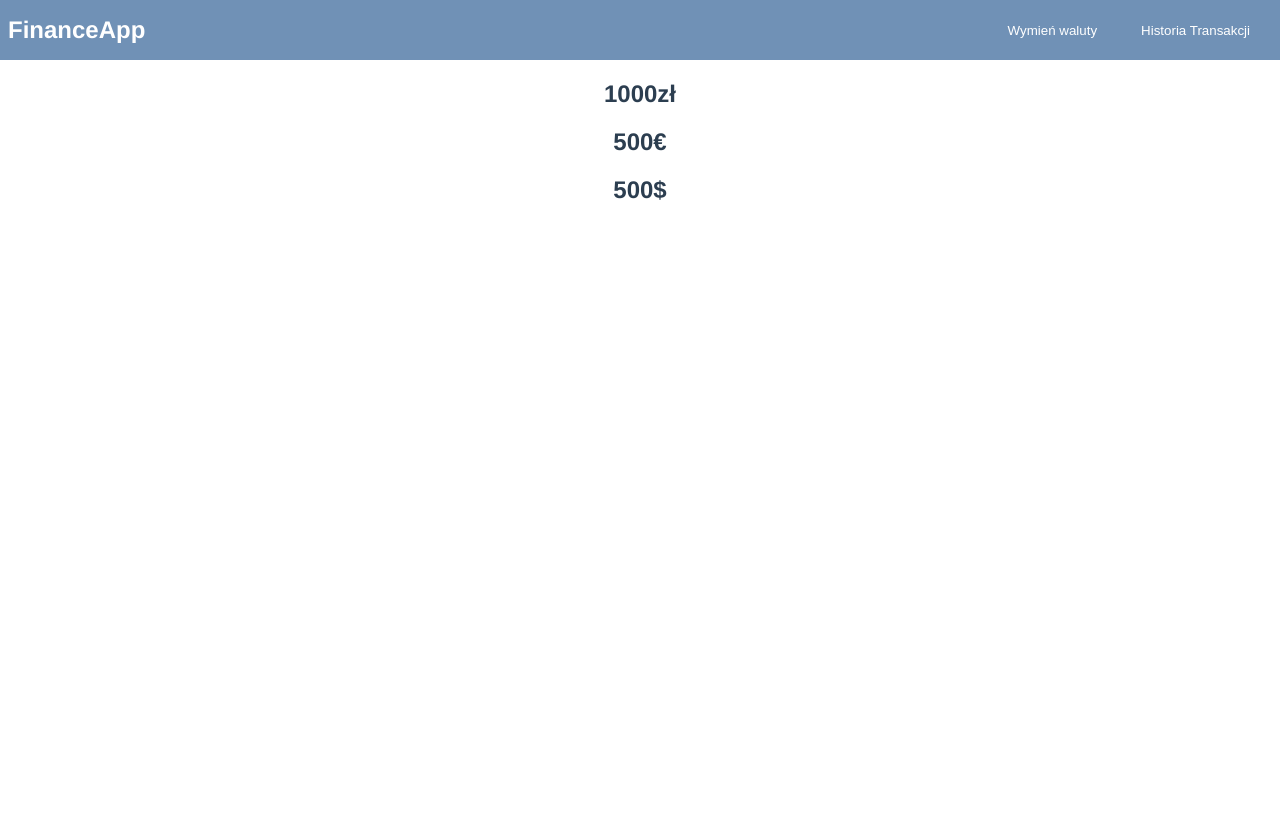
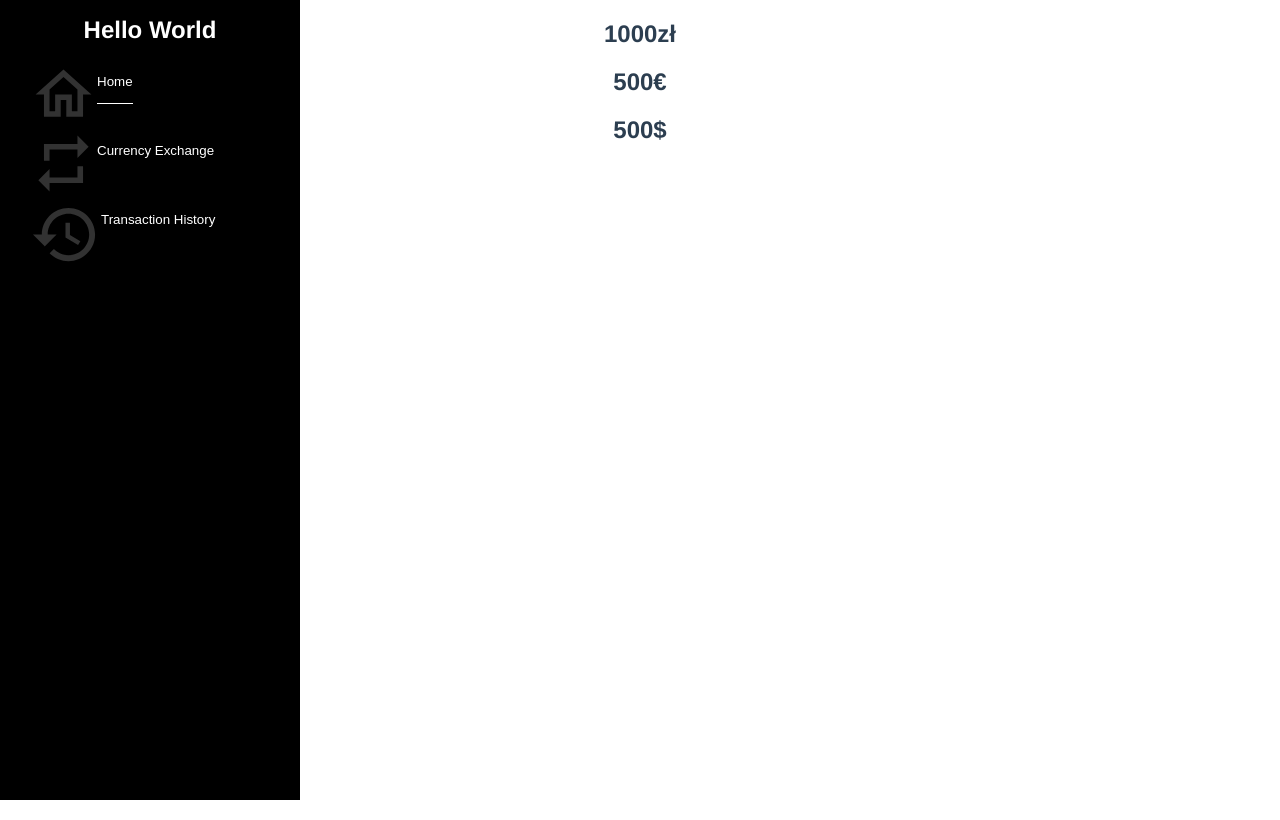
Before and after one commit to KarolChamski/Finance-App, a Vue app: page /home in a window 1280 px wide. Built offline with nearby package versions, Linux system fonts and the light colour scheme.

Commit message:
Changed Header to left side panel - on desktop

```diff
--- a/src/App.vue
+++ b/src/App.vue
@@ -18,6 +18,7 @@ components:{
 
 <style lang="scss">
 body{
+  top: 0;
   margin: 0;
   min-height: 100vh;
 }
@@ -39,7 +40,9 @@ a{
   color: rgb(255, 255, 255);
   text-decoration: none;
 }
-
+.active{
+  border-bottom: 1px solid #ffffff;
+}
 
 
 </style>
--- a/src/components/layout/HistoryItem.vue
+++ b/src/components/layout/HistoryItem.vue
@@ -23,8 +23,5 @@
 
 
 <style lang="scss" scoped>
-.item{
-    background-color: rgb(182, 165, 165);
-    margin: 1rem;
-}
+
 </style>
--- a/src/components/layout/MenuBar.vue
+++ b/src/components/layout/MenuBar.vue
@@ -3,17 +3,17 @@
     <button class="menu__item">
       <router-link to="/home"
         ><img class="menu__item-img" src="../../assets/UI/home.svg" alt="Powrót na stronę główną"
-      /></router-link>
+      /> <p class="menu__item-text">Home</p> </router-link>
     </button>
     <button class="menu__item">
       <router-link to="/exchange"
         ><img class="menu__item-img" src="../../assets/UI/repeat.svg" alt="Wymiana walut"
-      /></router-link>
+      /> <p class="menu__item-text">Exchange</p> </router-link>
     </button>
     <button class="menu__item">
       <router-link to="/history"
         ><img class="menu__item-img" src="../../assets/UI/history.svg" alt="Historia transakcji"
-      /></router-link>
+      /> <p class="menu__item-text">History</p> </router-link>
     </button>
   </div>
 </template>
@@ -34,6 +34,10 @@
       height: 34px;
       color: rgb(255, 255, 255);
     }
+    &-text{
+      margin: 0;
+      padding: 0;
+    }
   }
 }
 @media (min-width: 768px) {
--- a/src/components/layout/TheHeader.vue
+++ b/src/components/layout/TheHeader.vue
@@ -2,54 +2,85 @@
   <div class="header">
     <div class="wrapper">
       <div class="header__container">
-        <h1 class="header__title"><router-link to="/home">FinanceApp</router-link></h1>
+        <h1 class="header__title">Hello World</h1>
         <div class="header__menu">
-          <button class="header__menu-item"><router-link to="/exchange">Wymień waluty</router-link></button>
-          <button class="header__menu-item"><router-link to="/history">Historia Transakcji</router-link></button>
+          <button class="header__menu-item">
+              <img
+                class="header__menu-item-img"
+                src="../../assets/UI/home.svg"
+                alt="Powrót na stronę główną"
+              />
+            <router-link to="/home">
+              <p class="header__menu-item-text">Home</p>
+            </router-link>
+          </button>
+
+          <button class="header__menu-item">
+              <img
+                class="header__menu-item-img"
+                src="../../assets/UI/repeat.svg"
+                alt="Wymień waluty"
+              />
+            <router-link to="/exchange">
+              <p class="header__menu-item-text">Currency Exchange</p>
+            </router-link>
+          </button>
+
+          <button class="header__menu-item">
+              <img
+                class="header__menu-item-img"
+                src="../../assets/UI/history.svg"
+                alt="Historia Transakcji"
+              />
+            <router-link to="/history">
+              <p class="header__menu-item-text">Transaction History</p>
+            </router-link>
+          </button>
         </div>
       </div>
     </div>
   </div>
-
 </template>
-
 
 <style lang="scss" scoped>
 .header {
-    width: 100%;
-    position: sticky;
-    background-color: rgb(112, 145, 182);
+  display: none;
+  position: fixed;
+  width: 300px;
+  top: 0;
+  left: 0;
+  height: 100vh;
+  background-color: rgb(0, 0, 0);
   &__container {
     display: flex;
-    justify-content: center;
+    flex-direction: column;
     color: rgb(255, 255, 255);
   }
 
   &__menu {
-      display: flex;
+    display: flex;
+    flex-direction: column;
     &-item {
-        display: none;
+      display: none;
     }
   }
 
   &__title {
-      font-size: 24px;
+    font-size: 24px;
   }
 
   button {
-      margin: 0 1rem;
+    margin: 0 1rem;
     background: none;
     border: none;
     color: rgb(255, 255, 255);
   }
 }
-@media (min-width: 768px) {
-    .header {
-        &__container{
-            justify-content: space-between;
-      }
+@media (min-width: 1024px) {
+  .header {
+    display: block;
     &__menu-item {
-      display: block;
+      display: flex;
     }
   }
 }
--- a/src/components/pages/TheExchange.vue
+++ b/src/components/pages/TheExchange.vue
@@ -1,16 +1,20 @@
 <template>
   <div class="wrapper">
+    <div class="the-exchange">
+
+
     <div class="wallet">
-      <p class="wallet__title">Twój portfel</p>
+      <p class="wallet__title">Current Balance</p>
 
-      <p @click="getCurrentRate">{{ $store.state.accountBalancePLN + "zł" }}</p>
-      <p @click="getCurrentRate">{{ $store.state.accountBalanceEUR + "€" }}</p>
-      <p @click="getCurrentRate">{{ $store.state.accountBalanceUSD + "$" }}</p>
+      <p class="wallet__currency" @click="getCurrentRate">{{ $store.state.accountBalancePLN + "zł" }}</p>
+      <p class="wallet__currency" @click="getCurrentRate">{{ $store.state.accountBalanceEUR + "€" }}</p>
+      <p class="wallet__currency" @click="getCurrentRate">{{ $store.state.accountBalanceUSD + "$" }}</p>
+
     </div>
 
     <div class="exchange">
-      <div class="exchange__first-currency">
-        <select v-model="currency.selectedFirstCurrency">
+      <div class="exchange__box">
+        <select class="exchange__select" v-model="currency.selectedFirstCurrency">
           <option disabled value="">Wybierz walutę</option>
           <option value="PLN">PLN</option>
           <option value="EUR">EUR</option>
@@ -25,14 +29,14 @@
 
       <img src="../../assets/UI/swap.png" alt="" />
 
-      <div class="exchange__second-currency">
-        <select v-model="currency.selectedSecondCurrency">
+      <div class="exchange__box">
+        <select class="exchange__select" v-model="currency.selectedSecondCurrency">
           <option disabled value="">Wybierz walutę</option>
           <option value="PLN">PLN</option>
           <option value="EUR">EUR</option>
           <option value="USD">USD</option>
         </select>
-        <button @click="getRate">Sprawdź kurs</button>
+        <button class="exchange__button" @click="getRate">Sprawdź kurs</button>
       </div>
 
     </div>
@@ -51,6 +55,7 @@
       <button @click="acceptExchange">Akceptuj</button>
     </div>
 
+    </div>
   </div>
 </template>
 
@@ -72,12 +77,15 @@ export default {
     getRate() {
       this.$store.dispatch("getCurrentRate", this.currency);
       this.getCurrentAccount();
-      this.prediction = true
+      // Basic validation
+      if(this.currency.exchangeInput > 0 && this.currency.selectedSecondCurrency != '' && this.currency.selectedFirstCurrency != ''){
+        this.prediction = true
+      }
     },
     acceptExchange(){
       if(this.currency.exchangeInput < this.currentAccount){
         this.$store.dispatch("acceptExchange", this.currency);
-
+        this.prediction = false
       }
     },
     // To validate before acceptation exchange sets currentAccount data to selected value - protection against overdraft
@@ -96,6 +104,30 @@ export default {
 </script>
 
 <style lang="scss" scoped>
+.the-exchange{
+  display: block;
+}
+.exchange{
+  &__box{
+    display: flex;
+    justify-content: center;
+    left: 0;
+    height: 50px;
+  }
+  &__select{
+    width: 200px;
+    left: 0;
+  }
+  &__button{
+    width: 200px;
+    background-color: rgb(0, 0, 0);
+    color: rgb(255, 255, 255);
+  }
+  &__input{
+    width: 200px;
+    left: 0;
+  }
+}
 .wallet {
   display: flex;
   flex-direction: column;
@@ -106,5 +138,8 @@ export default {
     display: flex;
     flex-direction: row;
   }
+  &__currency{
+    margin: 0;
+  }
 }
 </style>
--- a/src/components/pages/TheHistory.vue
+++ b/src/components/pages/TheHistory.vue
@@ -1,5 +1,6 @@
 <template>
-
+  <div class="wrapper">
+    <div class="the-history">
   <history-item
     v-for="item in this.$store.state.exchangeHistory"
     :key="item.inputAmount"
@@ -21,6 +22,8 @@
     </template>
 
   </history-item>
+  </div>
+  </div>
 </template>
 
 <script>
@@ -34,3 +37,9 @@ export default {
   }
 };
 </script>
+<style lang="scss" scoped>
+.the-history{
+  display: block;
+  top: 0;
+}
+</style>
--- a/src/components/pages/TheHome.vue
+++ b/src/components/pages/TheHome.vue
@@ -1,9 +1,13 @@
 <template>
+    <div class="home">
+        <div class="wrapper">
     <h2 @click="getCurrentRate">{{$store.state.accountBalancePLN + "zł"}}</h2>
     <h2 @click="getCurrentRate">{{$store.state.accountBalanceEUR + "€"}}</h2>
     <h2 @click="getCurrentRate">{{$store.state.accountBalanceUSD + "$"}}</h2>
+        </div>
+    </div>
 </template>
 
-<script>
+<style lang="scss" scoped>
 
-</script>
+</style>
--- a/src/main.js
+++ b/src/main.js
@@ -12,7 +12,8 @@ const router = createRouter({
       { path: '/home', component: Home },
       { path: '/history', component: History },
       { path: '/exchange', component: Exchange }
-    ]
+    ],
+    linkActiveClass: "active",
   });
 
 const app = createApp(App)
```
